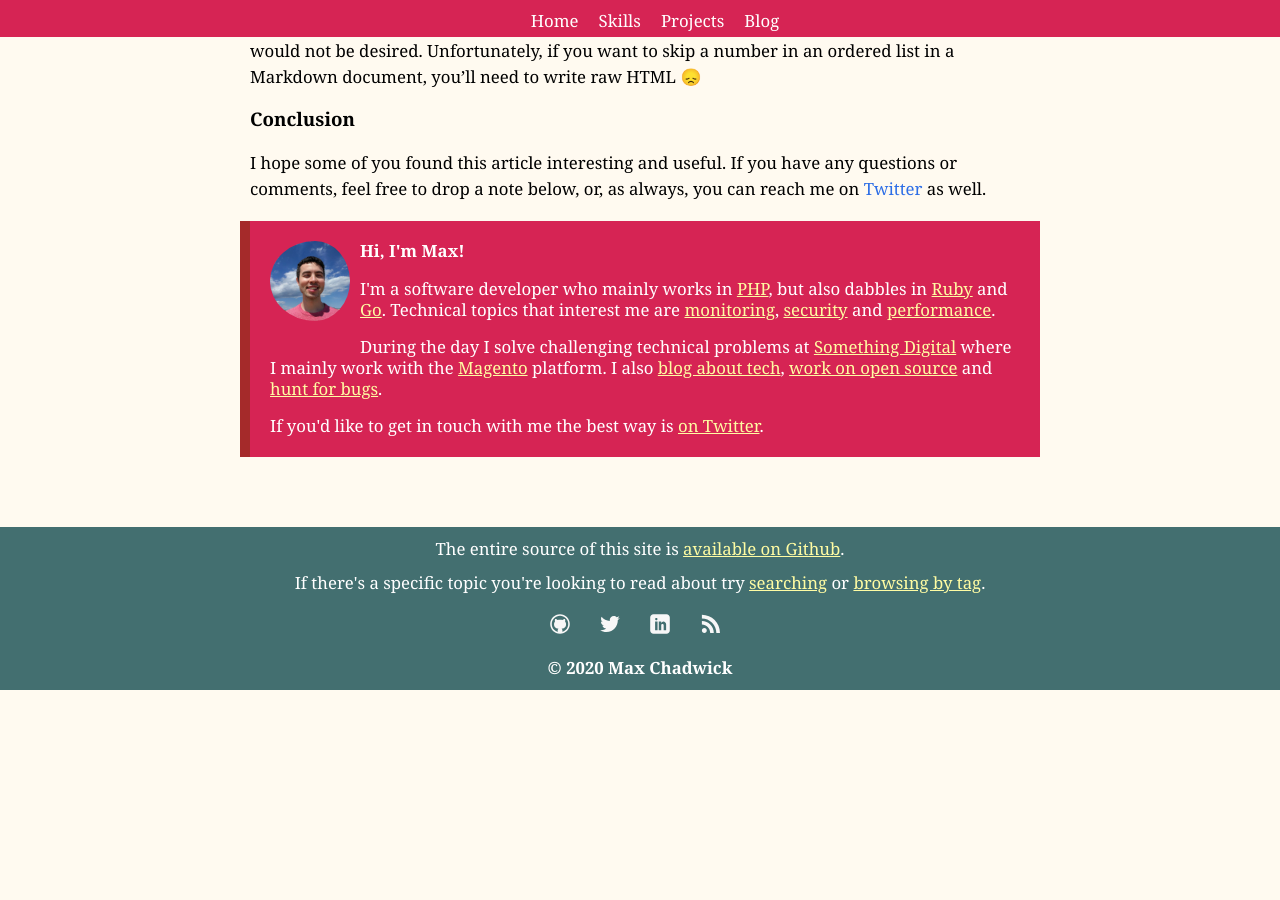
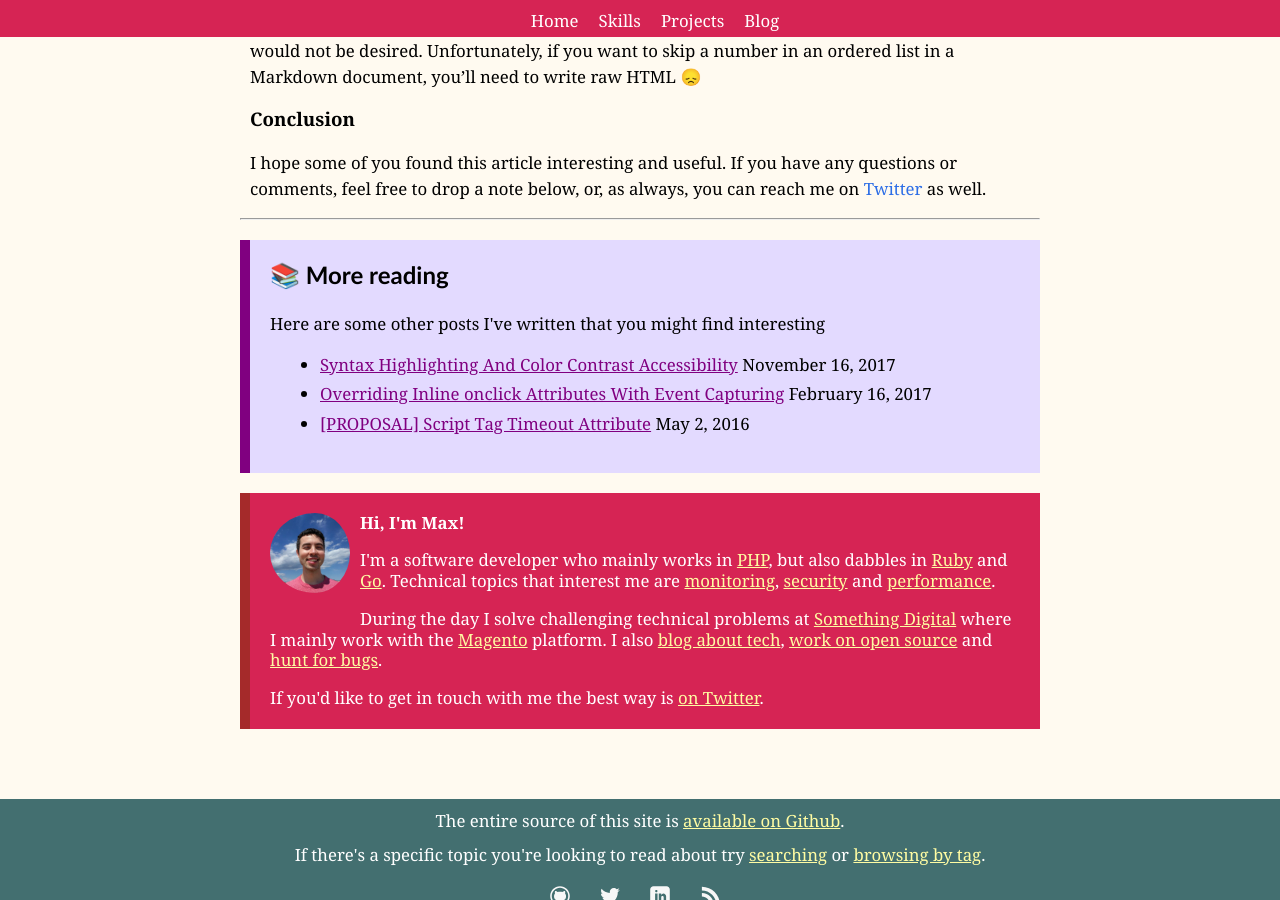
Before and after one commit to mpchadwick/mpchadwick.github.io, a Jekyll site: the page built from _posts/2016-12-21-skipping-a-number-in-an-html-ordered-list.md, in a window 1280 px wide and 900 px high, scrolled down 2208 px. Built offline with Jekyll 4.4.1, drawn with Linux system fonts in a browser that asks for light colours; emoji names are drawn with the system emoji font; comment, search, counter and statistics services are not loaded; before the commit the page ends 2898 px from its top, so only the background shows below that.

Commit message:
Add some more related posts

```diff
--- a/_posts/2016-12-21-skipping-a-number-in-an-html-ordered-list.md
+++ b/_posts/2016-12-21-skipping-a-number-in-an-html-ordered-list.md
@@ -6,6 +6,10 @@ date: December 21, 2016
 image:
 tags: [HTML]
 ad: domain-clamp-ad-b.html
+related_posts:
+- "Syntax Highlighting And Color Contrast Accessibility"
+- "Overriding Inline onclick Attributes With Event Capturing"
+- "[PROPOSAL] Script Tag Timeout Attribute"
 ---
 
 When writing an ordered list, numbers usually go sequentially up from 1, to 2, to 3 and so on. Anyone with the most basic knowledge of HTML knows that these lists should be represented with the `<ol>` element.
```
